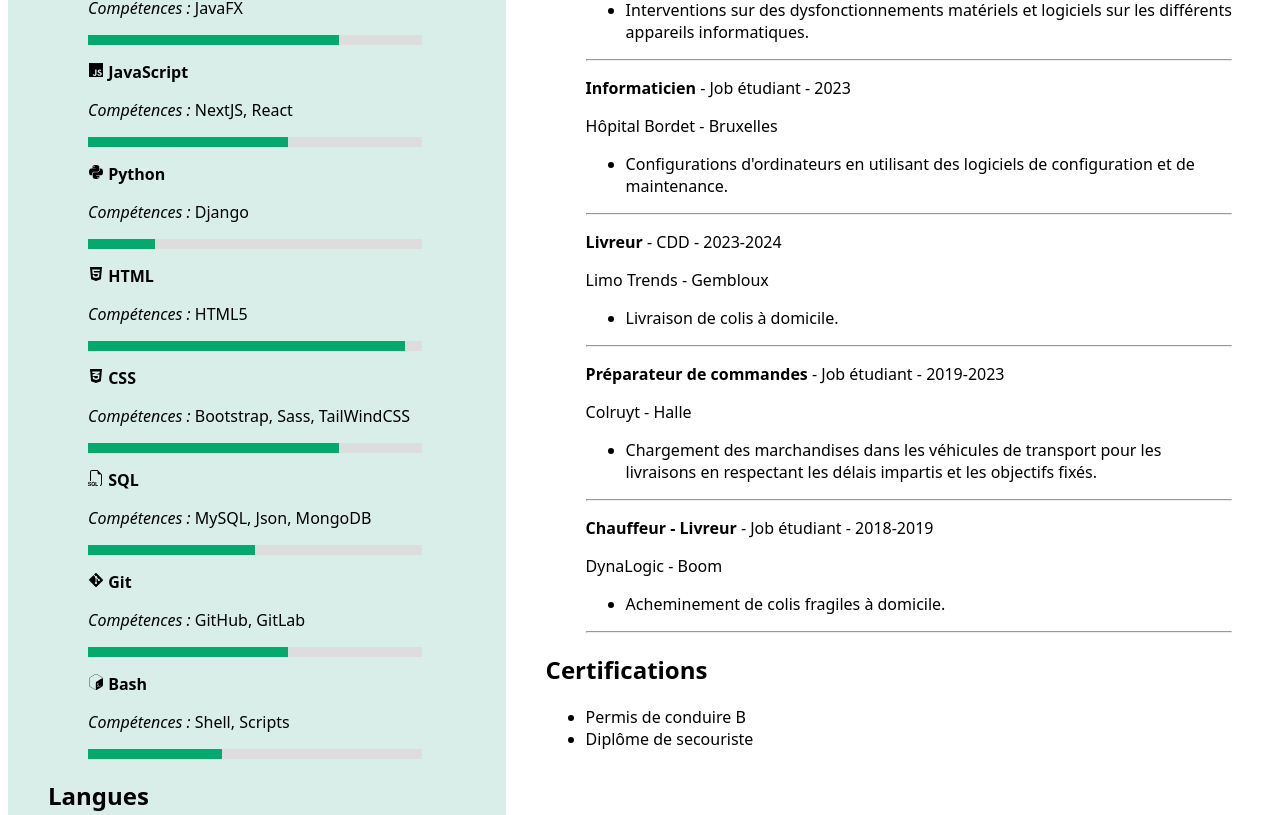
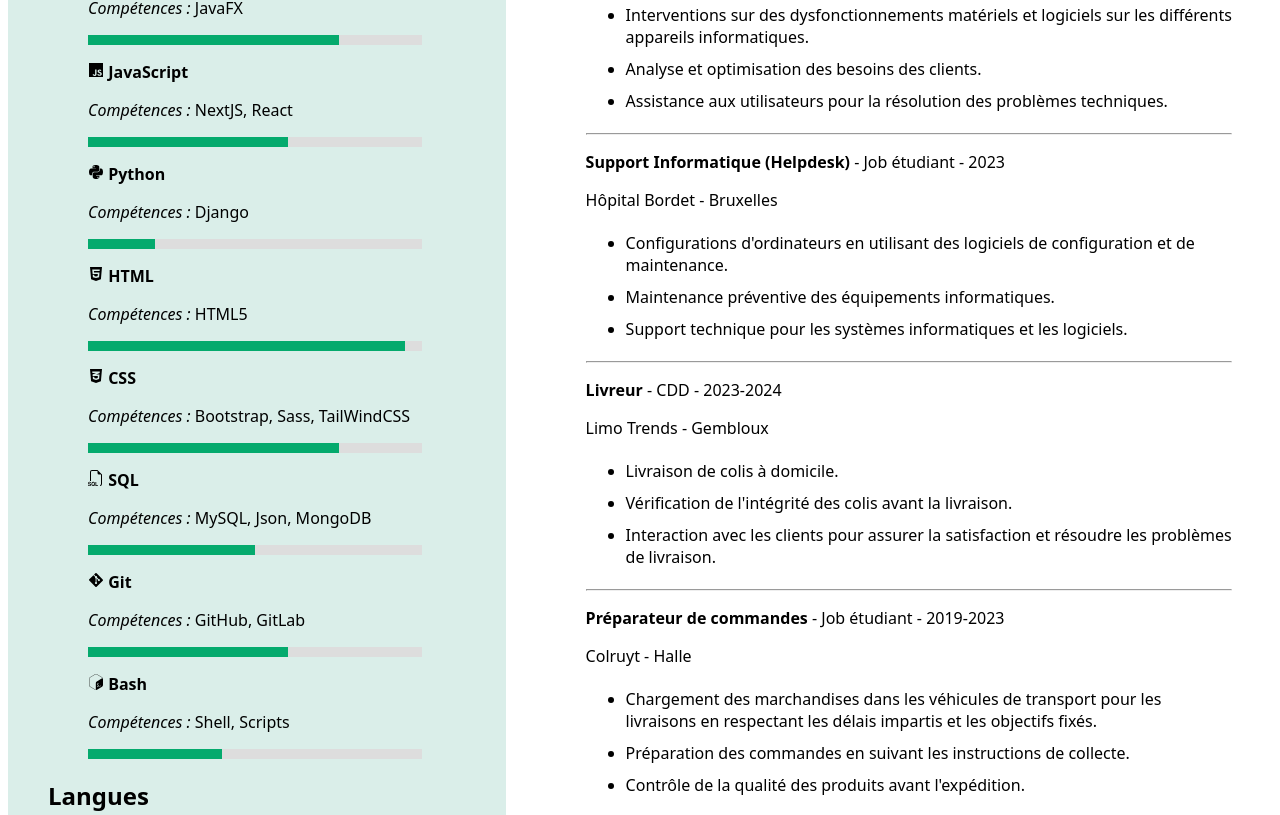
Before and after one commit to Arnemix/portfolio-drayef-mohamed-amin, a React (Create React App) app: page /cv in a window 1280 px wide. Shown: the part 845-1660 px from the top of the page. Built offline with nearby package versions, Linux system fonts and the light colour scheme.

Commit message:
Mise à jour des données

```diff
--- a/src/components/cv/CV.jsx
+++ b/src/components/cv/CV.jsx
@@ -143,7 +143,9 @@ function CV() {
                                     </p>
                                 </p>
                                 <ul>
-                                    <li>{experience["description"]}</li>
+                                    {experience["tasks"].map((task) => {
+                                        return <li style={{ paddingTop: "5px", paddingBottom: "5px" }} key={task}>{task}</li>;
+                                    })}
                                 </ul>
                                 <hr />
                             </div>
--- a/src/data/cv/cv-data.json
+++ b/src/data/cv/cv-data.json
@@ -45,7 +45,9 @@
             "name": "HTML",
             "level": 95,
             "startLearningYear": 2018,
-            "learnedFrameworks": ["HTML5"]
+            "learnedFrameworks": [
+                "HTML5"
+            ]
         },
         {
             "id": 5,
@@ -84,7 +86,10 @@
             "name": "Bash",
             "level": 40,
             "startLearningYear": 2018,
-            "learnedFrameworks": ["Shell", "Scripts"]
+            "learnedFrameworks": [
+                "Shell",
+                "Scripts"
+            ]
         }
     ],
     "cv-language": [
@@ -153,21 +158,29 @@
     "cv-experience": [
         {
             "id": 1,
-            "title": "Informaticien",
+            "title": "Support Informatique (Helpdesk)",
             "company": "Hôpital Erasme",
             "location": "Bruxelles",
             "duration": "2022",
             "jobType": "Job étudiant",
-            "description": "Interventions sur des dysfonctionnements matériels et logiciels sur les différents appareils informatiques."
+            "tasks": [
+                "Interventions sur des dysfonctionnements matériels et logiciels sur les différents appareils informatiques.",
+                "Analyse et optimisation des besoins des clients.",
+                "Assistance aux utilisateurs pour la résolution des problèmes techniques."
+            ]
         },
         {
             "id": 2,
-            "title": "Informaticien",
+            "title": "Support Informatique (Helpdesk)",
             "company": "Hôpital Bordet",
             "location": "Bruxelles",
             "duration": "2023",
             "jobType": "Job étudiant",
-            "description": "Configurations d'ordinateurs en utilisant des logiciels de configuration et de maintenance."
+            "tasks": [
+                "Configurations d'ordinateurs en utilisant des logiciels de configuration et de maintenance.",
+                "Maintenance préventive des équipements informatiques.",
+                "Support technique pour les systèmes informatiques et les logiciels."
+            ]
         },
         {
             "id": 3,
@@ -176,7 +189,11 @@
             "location": "Gembloux",
             "duration": "2023-2024",
             "jobType": "CDD",
-            "description": "Livraison de colis à domicile."
+            "tasks": [
+                "Livraison de colis à domicile.",
+                "Vérification de l'intégrité des colis avant la livraison.",
+                "Interaction avec les clients pour assurer la satisfaction et résoudre les problèmes de livraison."
+            ]
         },
         {
             "id": 4,
@@ -185,7 +202,11 @@
             "location": "Halle",
             "duration": "2019-2023",
             "jobType": "Job étudiant",
-            "description": "Chargement des marchandises dans les véhicules de transport pour les livraisons en respectant les délais impartis et les objectifs fixés."
+            "tasks": [
+                "Chargement des marchandises dans les véhicules de transport pour les livraisons en respectant les délais impartis et les objectifs fixés.",
+                "Préparation des commandes en suivant les instructions de collecte.",
+                "Contrôle de la qualité des produits avant l'expédition."
+            ]
         },
         {
             "id": 5,
@@ -194,7 +215,11 @@
             "location": "Boom",
             "duration": "2018-2019",
             "jobType": "Job étudiant",
-            "description": "Acheminement de colis fragiles à domicile."
+            "tasks": [
+                "Acheminement de colis fragiles à domicile.",
+                "Gestion des itinéraires pour optimiser les délais de livraison.",
+                "Traitement des retours et gestion des plaintes des clients."
+            ]
         }
     ],
     "cv-certifications": [
```
